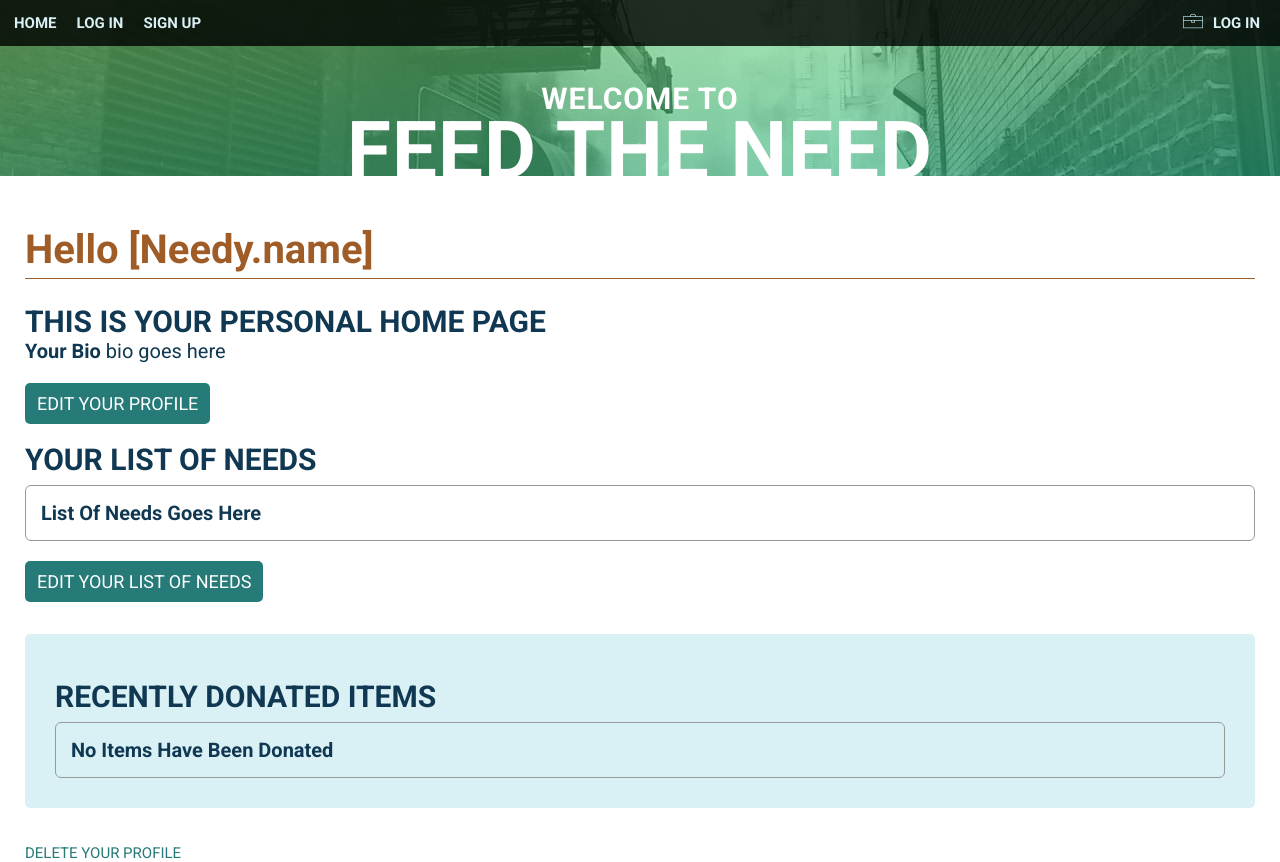
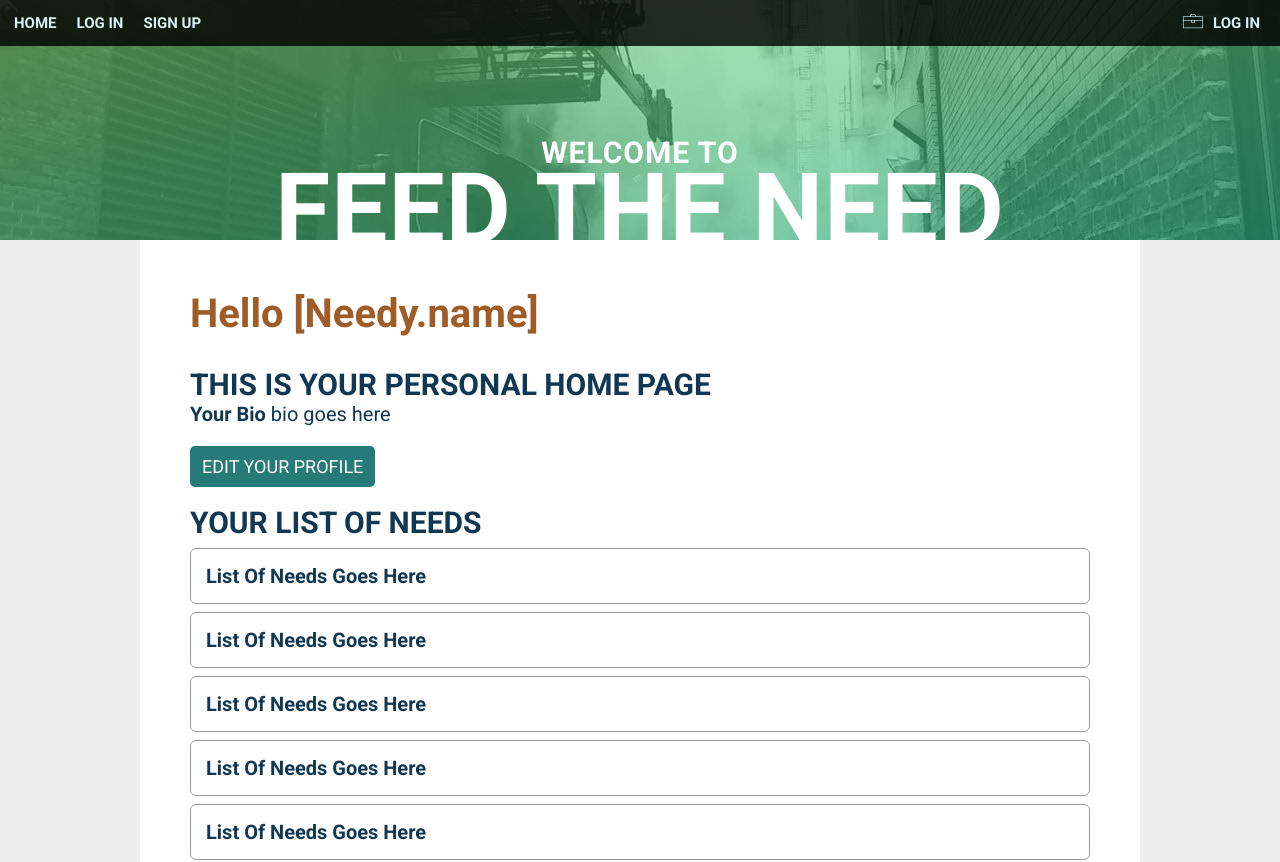
Before and after one commit to miloscomplex/feed-the-need-react, a React (Create React App) app in the folder frontend/: page /feed-the-need/needy in a window 1280 px wide. Shown: the top 862 px of the page. Built offline with nearby package versions, Linux system fonts and the light colour scheme.

Commit message:
style updates and buiding out secondary pages

```diff
--- a/frontend/src/UI/Nav.js
+++ b/frontend/src/UI/Nav.js
@@ -6,12 +6,12 @@ function Nav() {
     <nav className='nav'>
       <nav-links className='nav__links'>
         <Link to='/'>Home</Link>
-        <Link to=''>Log In</Link>
+        <Link to='/login'>Log In</Link>
         <Link to='/sign-up'>Sign Up</Link>
       </nav-links>
       <login className='nav__login'>
         <div className='nav__login__div icon-basic-case'></div>
-        <Link to=''>Log In</Link>
+        <Link to='/needy/'>Log In</Link>
       </login>
     </nav>
   )
--- a/frontend/src/components/needy/NeedyLanding.js
+++ b/frontend/src/components/needy/NeedyLanding.js
@@ -2,21 +2,28 @@ import { Link } from 'react-router-dom'
 
 function NeedyLanding() {
   return (
-    <div id='content'>
-      <h1>Hello [Needy.name]</h1>
+    <div id='content' className='needy-landing'>
+      <h1 className='needy-landing__h1'>
+        Hello [Needy.name]
+      </h1>
       <h2>This is your personal home page</h2>
       <p className='text__bio'>
         <strong>Your Bio</strong> bio goes here
       </p>
 
-      <Link to=''>Edit your profile</Link>
+      <Link to='' className='needy-landing__btn'>Edit your profile</Link>
 
       <h2>Your List Of Needs</h2>
-      <ul>
+      <ul className='needy-landing__ul'>
+        <li>List of needs goes here</li>
+        <li>List of needs goes here</li>
+        <li>List of needs goes here</li>
+        <li>List of needs goes here</li>
+        <li>List of needs goes here</li>
         <li>List of needs goes here</li>
       </ul>
 
-      <Link to=''>Edit Your List of Needs</Link>
+      <Link to='' className='needy-landing__btn'>Edit Your List of Needs</Link>
 
       <activity>
         <h2>Recently donated items</h2>
--- a/frontend/src/sass/base/_typography.scss
+++ b/frontend/src/sass/base/_typography.scss
@@ -31,7 +31,6 @@ nav {
 
 h1  {
   color: $color-burnt-orange;
-  border-bottom: 1px solid;
   padding-bottom: .5rem;
   margin: 2.5rem 0;
 }
--- a/frontend/src/sass/components/header.scss
+++ b/frontend/src/sass/components/header.scss
@@ -1,6 +1,6 @@
 .header {
   background-color: #1e6694;
-  height: 22vh;
+  height: 30vh;
   background-image:
     linear-gradient(
     to right bottom,
--- a/frontend/src/sass/layout/content.scss
+++ b/frontend/src/sass/layout/content.scss
@@ -1,7 +1,8 @@
 #content {
   width: 100%;
+  max-width: 1000px;
   margin: 0 auto;
-  padding: 2.5rem;
+  padding: 2.5rem 5rem;
   background-color: $color-white;
 
   & a {
--- a/frontend/src/sass/pages/landing.scss
+++ b/frontend/src/sass/pages/landing.scss
@@ -5,6 +5,7 @@
     align-items: center;
     justify-content: space-around;
     position: relative;
+    align-items: stretch;
   }
 
   &__cta-div {
@@ -13,7 +14,6 @@
     box-shadow: 0 1rem 2rem rgba(0,0,0,.15);
     text-align: center;
     width: 36%;
-    max-width: 45rem;
 
     &__header {
       font-size: 3rem;
@@ -21,9 +21,10 @@
   }
 
   &__text {
-    width: 70%;
+    width: 80%;
+    max-width: 100rem;
     text-align: center;
-    margin: 0 auto;
+    margin: 7rem auto 0 auto;
     font-size: 2.5rem;
     line-height: 3.5rem;
   }
@@ -55,8 +56,8 @@
     text-align: center;
     text-transform: uppercase;
     letter-spacing: .1rem;
-    font-size: 8rem;
-    line-height: 7rem;
+    font-size: 10rem;
+    line-height: 8rem;
     color: $color-white;
     // padding: 10rem;
     // border-bottom: 1px solid var(--color-light-grey);
```
